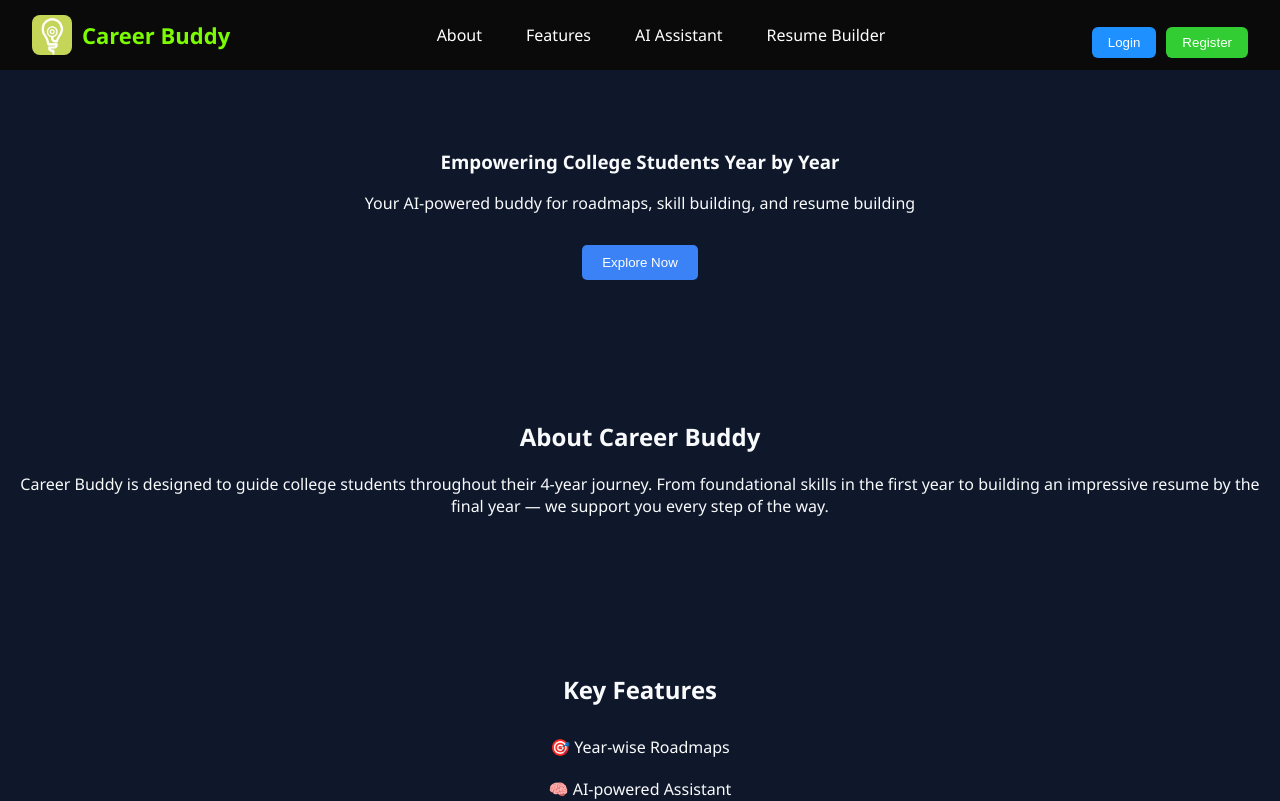
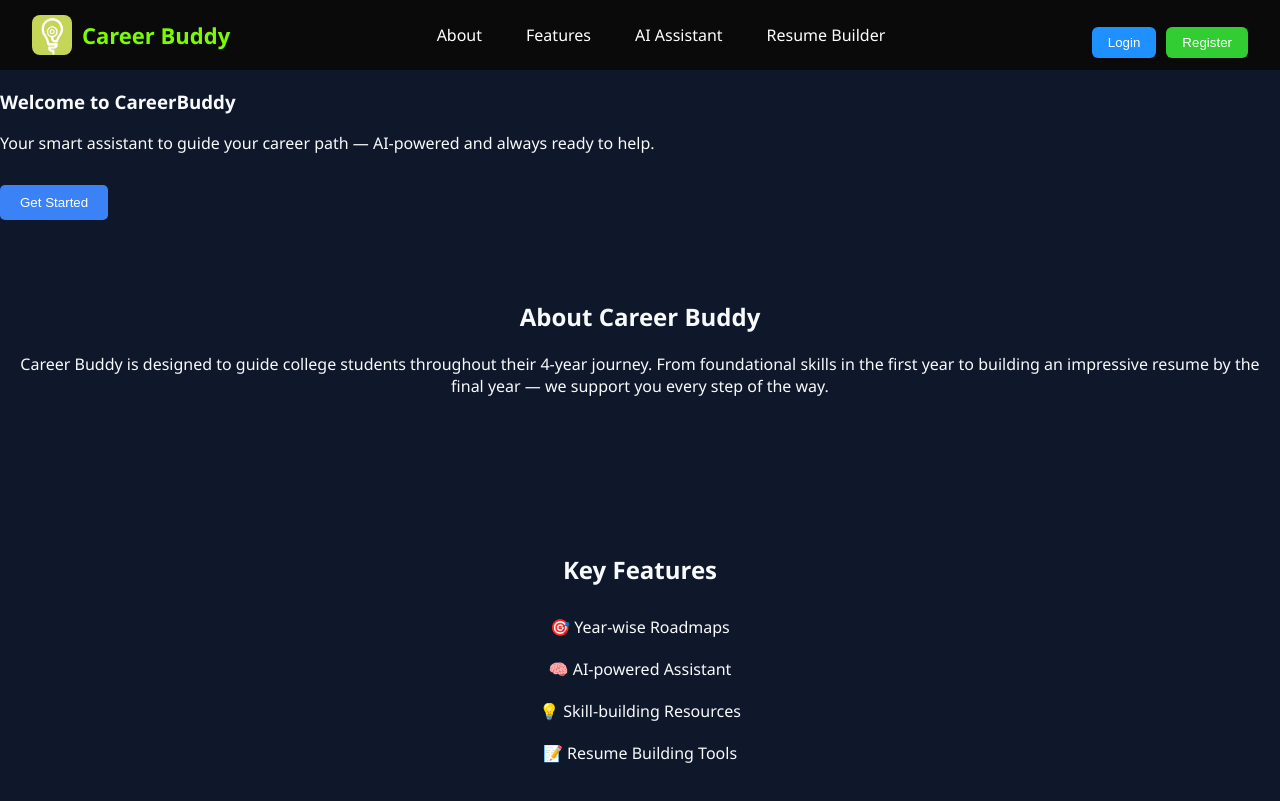
Before and after one commit to Neel-2606/CareerBuddy, a React (Vite) app: page / in a window 1280 px wide. Shown: the top 801 px of the page. Built offline with nearby package versions, Linux system fonts and the light colour scheme.

Commit message:
Fix spacing and screen fit

```diff
--- a/src/components/Hero.jsx
+++ b/src/components/Hero.jsx
@@ -2,10 +2,17 @@ import React from 'react';
 
 function Hero() {
   return (
-    <section id="hero" className="section hero">
-      <h1>Empowering College Students Year by Year</h1>
-      <p>Your AI-powered buddy for roadmaps, skill building, and resume building</p>
-      <button className="explore-btn">Explore Now</button>
+    <section
+      id="hero"
+      className="min-h-screen flex flex-col justify-center items-center text-white bg-[#0f172a] px-6 text-center"
+    >
+      <h1 className="text-5xl font-bold mb-4">Welcome to CareerBuddy</h1>
+      <p className="text-xl max-w-2xl">
+        Your smart assistant to guide your career path — AI-powered and always ready to help.
+      </p>
+      <button className="mt-6 px-6 py-3 bg-blue-600 rounded-md hover:bg-blue-700 transition">
+        Get Started
+      </button>
     </section>
   );
 }
```
